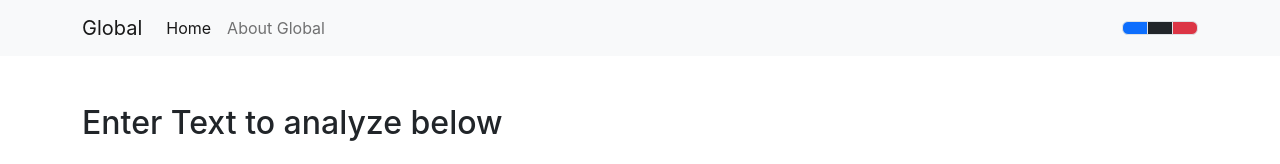
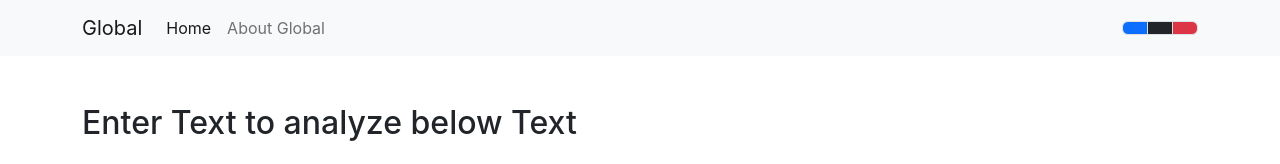
Before and after one commit to Faizan-Ramzan/React-App-Code-With-Harry-, a React (Create React App) app: page / in a window 1280 px wide. Shown: the top 164 px of the page. Built offline with nearby package versions, Linux system fonts and the light colour scheme.

Commit message:
change title of application
no description

```diff
--- a/public/index.html
+++ b/public/index.html
@@ -12,7 +12,7 @@
     <link rel="apple-touch-icon" href="%PUBLIC_URL%/logo192.png" />
 
     <link rel="manifest" href="%PUBLIC_URL%/manifest.json" />
-    <title>Textutils - Home</title>
+    <title>Textutils</title>
 
     <link href="https://cdn.jsdelivr.net/npm/bootstrap@5.2.0-beta1/dist/css/bootstrap.min.css" rel="stylesheet" integrity="sha384-0evHe/X+R7YkIZDRvuzKMRqM+OrBnVFBL6DOitfPri4tjfHxaWutUpFmBp4vmVor" crossorigin="anonymous">
 
--- a/src/App.js
+++ b/src/App.js
@@ -58,7 +58,7 @@ function App() {
     <>
       <Navbar title="Global" aboutText="About Global" mode={mode} toggleMode={toggleMode} />
       <Alert alert={alert} />
-      <TextForm showAlert={showAlert} heading="Enter Text to analyze below" mode={mode} />
+      <TextForm showAlert={showAlert} heading="Enter Text to analyze below Text" mode={mode} />
       {/* <About /> */}
     </>
   );
```
